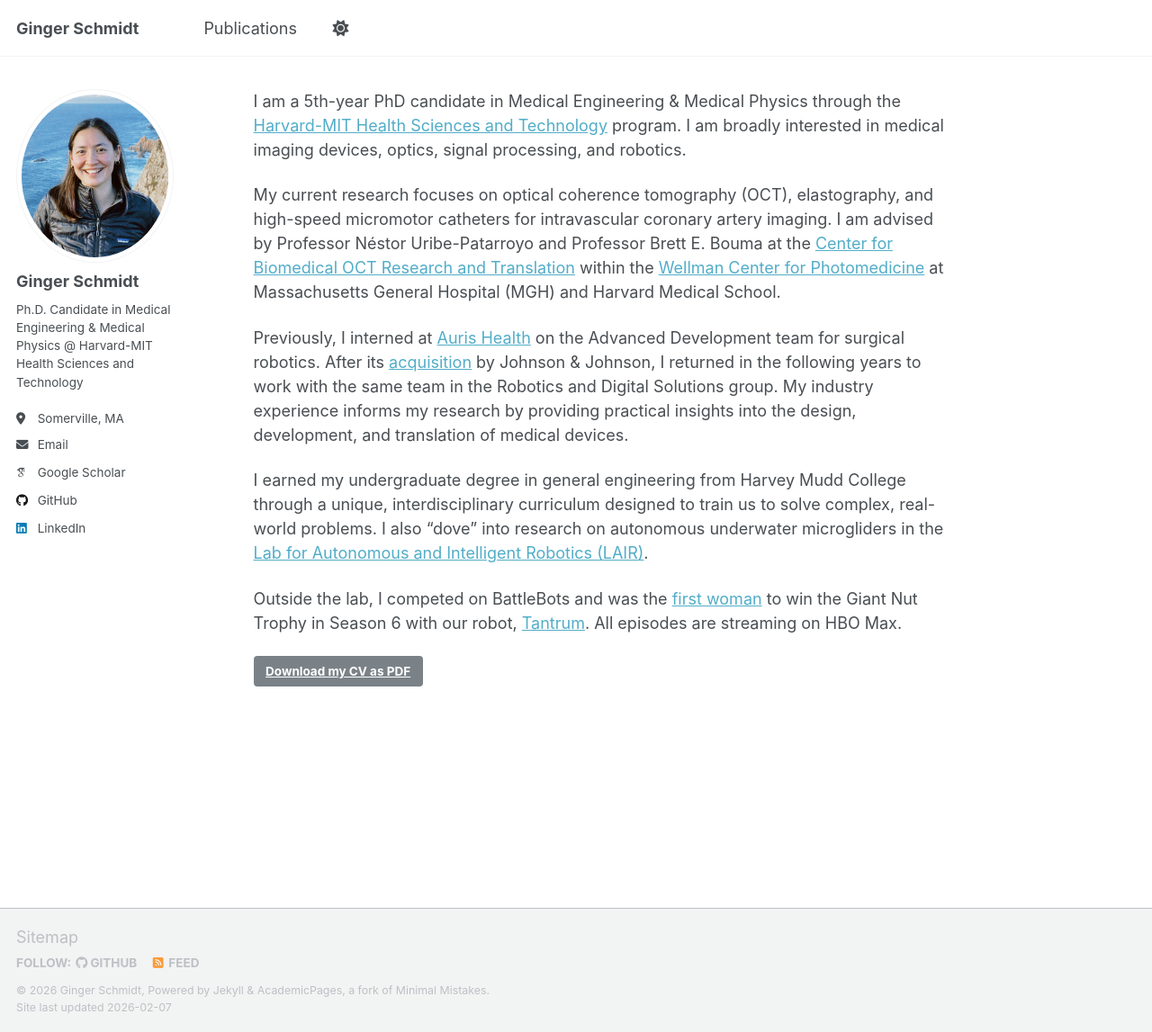
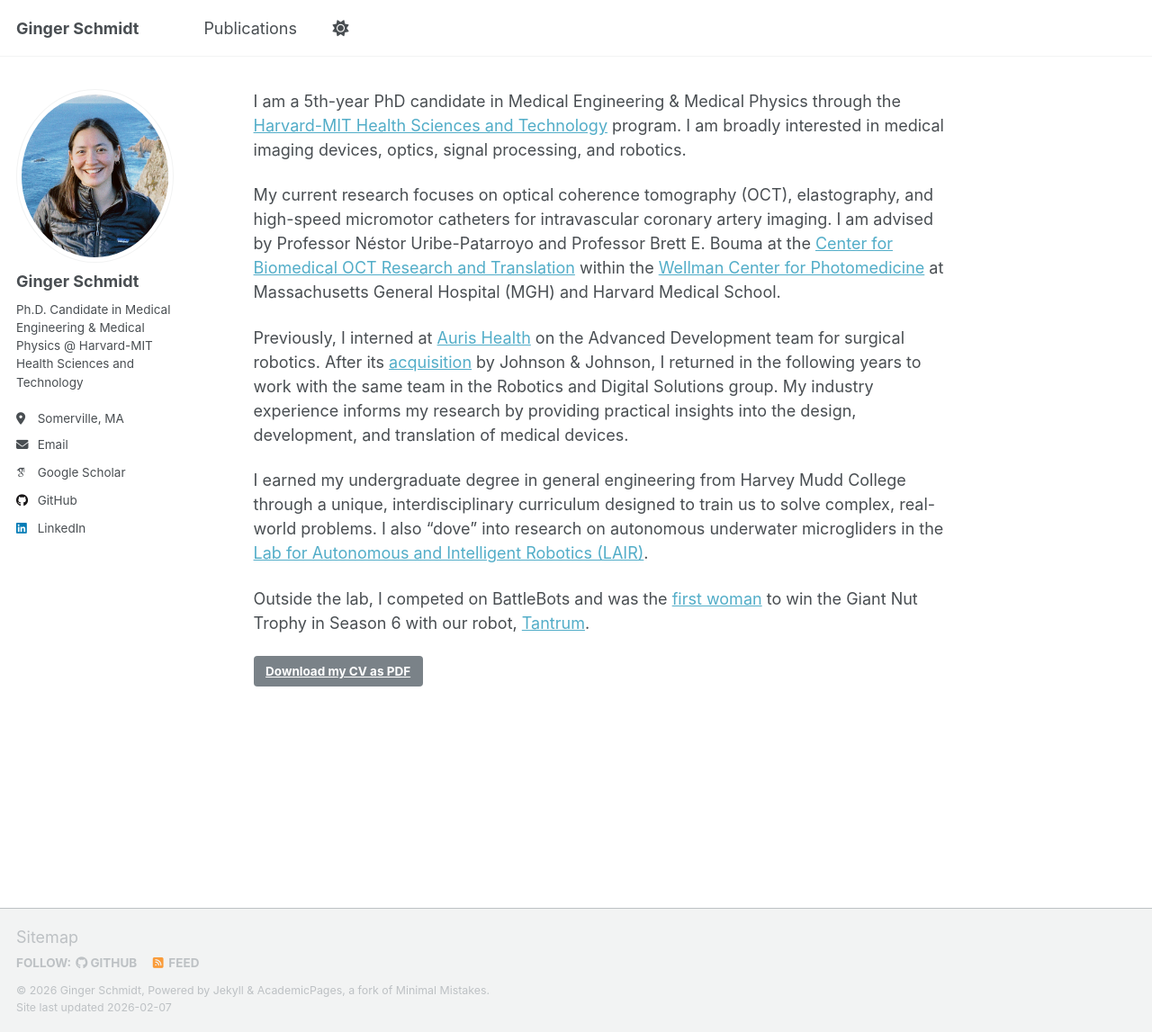
Before and after one commit to gingerschmidt/gingerschmidt.github.io, a Jekyll site: the page built from _pages/about.md, in a window 1280 px wide and 1147 px high. Shown: the whole window at 90% size. Built offline with Jekyll 4.4.1, drawn with Linux system fonts in a browser that asks for light colours; some web fonts are replaced; a script that is not in the unit is left out.

Commit message:
Update about.md

```diff
--- a/_pages/about.md
+++ b/_pages/about.md
@@ -14,7 +14,7 @@ Previously, I interned at [Auris Health](https://www.linkedin.com/company/aurish
 
 I earned my undergraduate degree in general engineering from Harvey Mudd College through a unique, interdisciplinary curriculum designed to train us to solve complex, real-world problems. I also "dove" into research on autonomous underwater microgliders in the [Lab for Autonomous and Intelligent Robotics (LAIR)](https://www.lair.hmc.edu/).
 
-Outside the lab, I competed on BattleBots and was the [first woman](https://news.mit.edu/2023/mit-women-historic-battlebots-runs-0208) to win the Giant Nut Trophy in Season 6 with our robot, [Tantrum](https://battlebots.fandom.com/wiki/Tantrum). All episodes are streaming on HBO Max.
+Outside the lab, I competed on BattleBots and was the [first woman](https://news.mit.edu/2023/mit-women-historic-battlebots-runs-0208) to win the Giant Nut Trophy in Season 6 with our robot, [Tantrum](https://battlebots.fandom.com/wiki/Tantrum).
 
 <div class="cv-download-links">
   <a href="{{ base_path }}/files/Ginger_CV.pdf" class="btn btn--primary">Download my CV as PDF</a>
```
